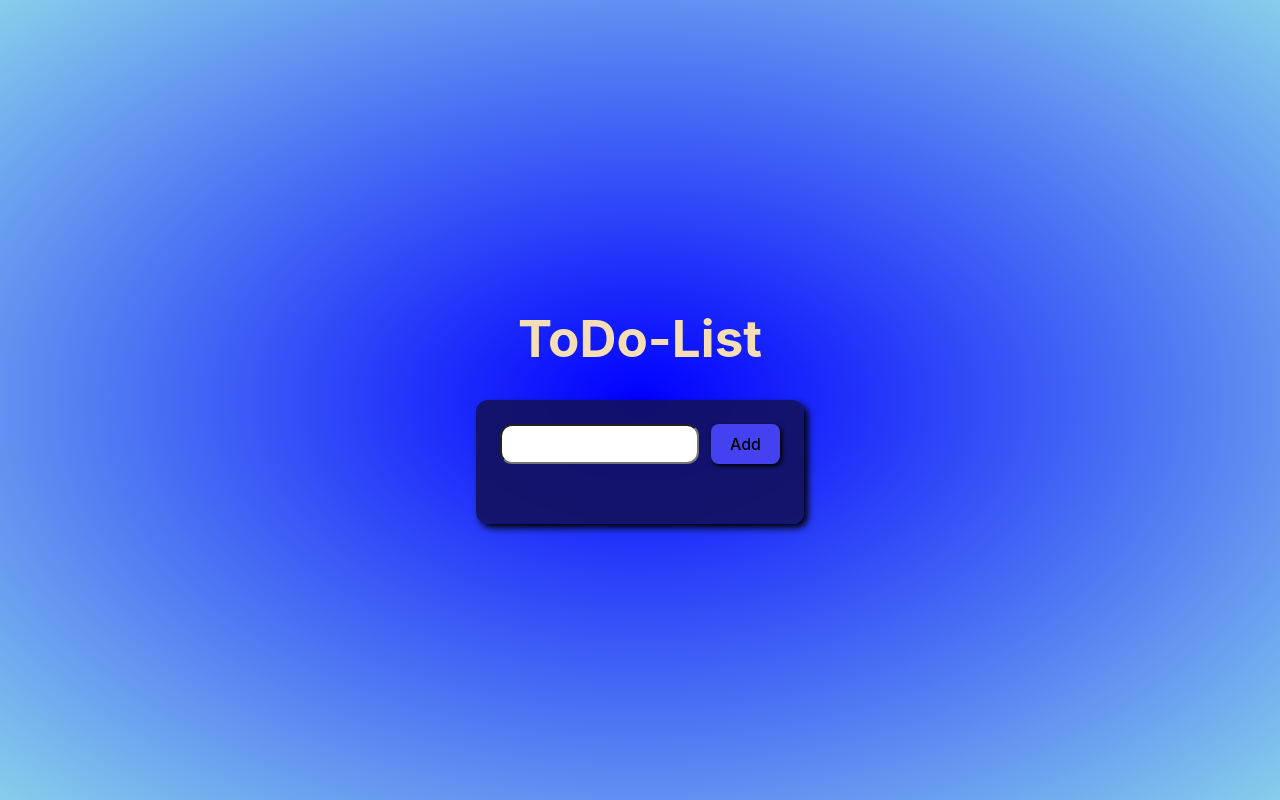
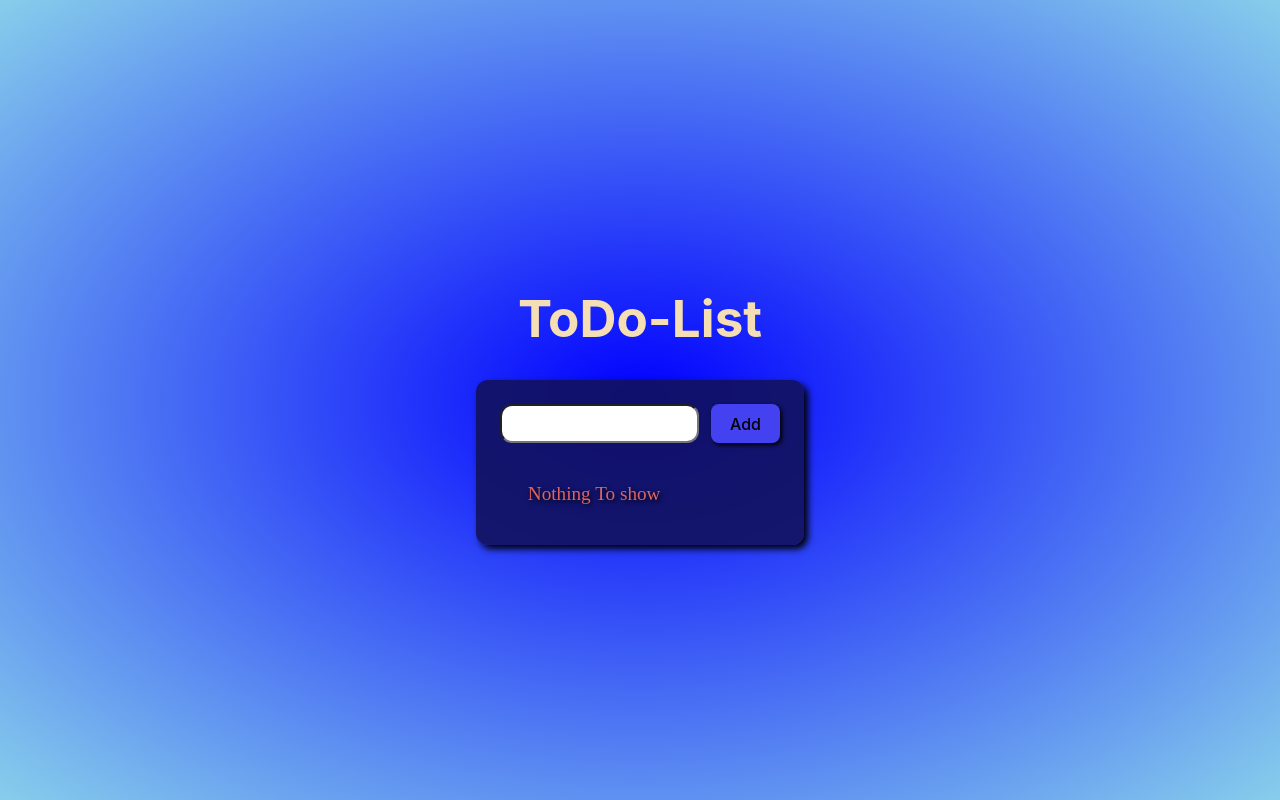
Before and after one commit to usama24khan/todo-list, a React (Vite) app: page / in a window 1280 px wide. Built offline with nearby package versions, Linux system fonts and the light colour scheme.

Commit message:
Nothing to show Text added

```diff
--- a/src/App.css
+++ b/src/App.css
@@ -65,8 +65,14 @@
 }
 .lists-container{
   margin: 5px 0px;
-  color: white;
+  color: rgb(211, 125, 125);
 
+}
+.lists-container p{
+  color: rgb(223, 99, 99);
+  font-size: 1.2rem;
+  font-family: cursive;
+  text-shadow: 2px 2px 5px black;
 }
 .lists-container li{
   display: flex;
--- a/src/componets/Todo.jsx
+++ b/src/componets/Todo.jsx
@@ -32,7 +32,7 @@ function Todo() {
             <button onClick={()=>clickHandler(inputText)} className='btn'>Add</button>
         </div>
         <div className="lists-container">
-          <ol>
+          <ol>{lists.length<1 && <p>Nothing To show</p>}
            {lists.map((list,index)=>
         <li key={index}>  {list} <button onClick={()=>del(index)} className='btn del'><i class="fa-solid fa-trash"></i></button></li>
         )}
```
